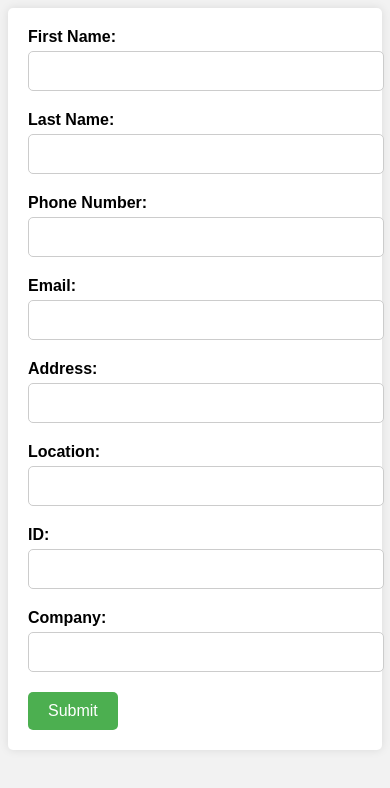
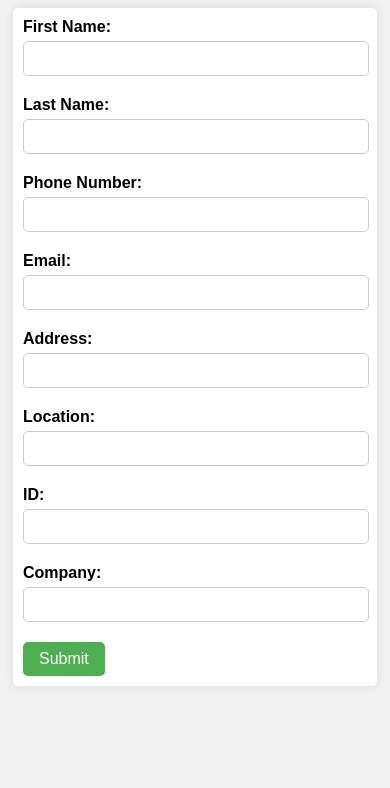
Before and after one commit to suchitgote/reactform, a plain HTML site: page index.html in a window 390 px wide. Drawn offline with Linux system fonts and the light colour scheme.

Commit message:
Update index.html mobile css

```diff
--- a/index.html
+++ b/index.html
@@ -1,6 +1,12 @@
 <!DOCTYPE html>
 <html>
+
 <head>
+    <meta charset="UTF-8">
+    <title>Pruebas</title>
+    <meta name="viewport" content="width=device-width; initial-scale=1.0;">
+    <link rel="stylesheet" href="styleslocation/style.css">
+
   <style>
     body {
       font-family: Arial, sans-serif;
@@ -30,7 +36,7 @@
     input[type="email"],
     input[type="tel"] {
       width: 100%;
-      padding: 10px;
+      padding: 10px 0px;
       font-size: 16px;
       border: 1px solid #ccc;
       border-radius: 5px;
@@ -48,6 +54,23 @@
 
     input[type="submit"]:hover {
       background-color: #45a049;
+    }
+
+    /* Mobile Styles */
+    @media only screen and (max-width: 600px) {
+      .container {
+        max-width: none;
+        margin: 5px;
+        padding: 10px;
+      }
+
+      input[type="text"], input[type="email"], input[type="tel"] {
+        font-size: 29px;
+        padding: 0;
+      }
+      input[type="submit"] {
+        padding: 8px 16px;
+      }
     }
   </style>
 </head>
```
